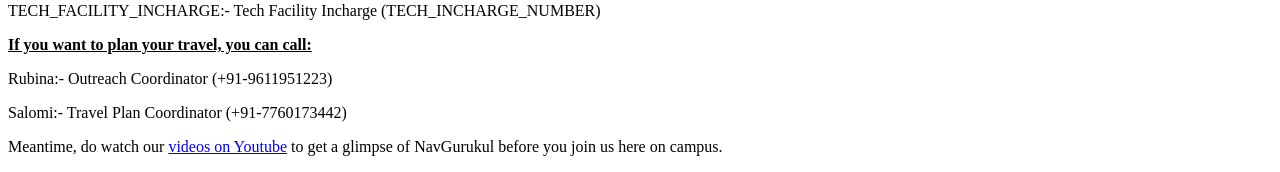
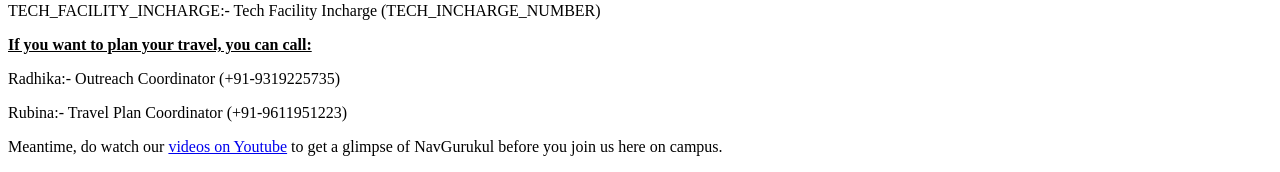
Before and after one commit to navgurukul/rakhmabai, a website: page utils/emailContent/sarjapura.html in a window 1280 px wide. Shown: the part 620-792 px from the top of the page. Drawn offline with Linux system fonts and the light colour scheme.

Commit message:
sarjapura outreach name added

```diff
--- a/utils/emailContent/sarjapura.html
+++ b/utils/emailContent/sarjapura.html
@@ -46,8 +46,8 @@
     <p data-selectable-paragraph="">TECH_FACILITY_INCHARGE:- Tech Facility Incharge (TECH_INCHARGE_NUMBER)</p>
 
     <p data-selectable-paragraph=""><b><u>If you want to plan your travel, you can call:</u></b></p>
-    <p data-selectable-paragraph="">Rubina:- Outreach Coordinator (+91-9611951223)</p>
-    <p data-selectable-paragraph="">Salomi:- Travel Plan Coordinator (+91-7760173442)</p>
+    <p data-selectable-paragraph="">Radhika:- Outreach Coordinator (+91-9319225735)</p>
+    <p data-selectable-paragraph="">Rubina:- Travel Plan Coordinator (+91-9611951223)</p>
 
     <p data-selectable-paragraph="">Meantime, do watch our <a
             href="https://www.youtube.com/watch?v=mK8VpkiuLgg&t=242s">videos on Youtube</a> to get a glimpse of
```
Also changed, not shown: 2 other files.
